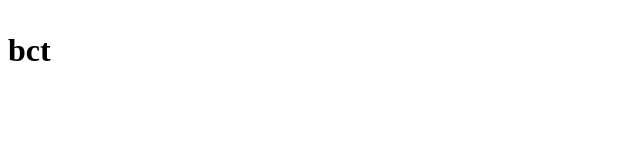
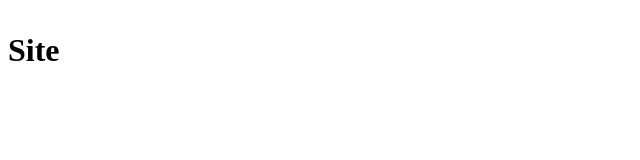
Before and after one commit to Sever7dev/Site, a plain HTML site: page index.html in a window 1280 px wide. Shown: the full height of the page, 0-640 px from the left. Drawn offline with Linux system fonts and the light colour scheme.

Commit message:
Atualizar o index.html

```diff
--- a/index.html
+++ b/index.html
@@ -3,12 +3,12 @@
 <head>
     <meta charset="UTF-8">
     <meta name="viewport" content="width=device-width, initial-scale=1.0">
-    <title>Pau</title>
+    <title>Site</title>
 </head>
 <body>
     <h1>
         <p>
-            bct
+            Site
         </p>
     </h1>
 
```
